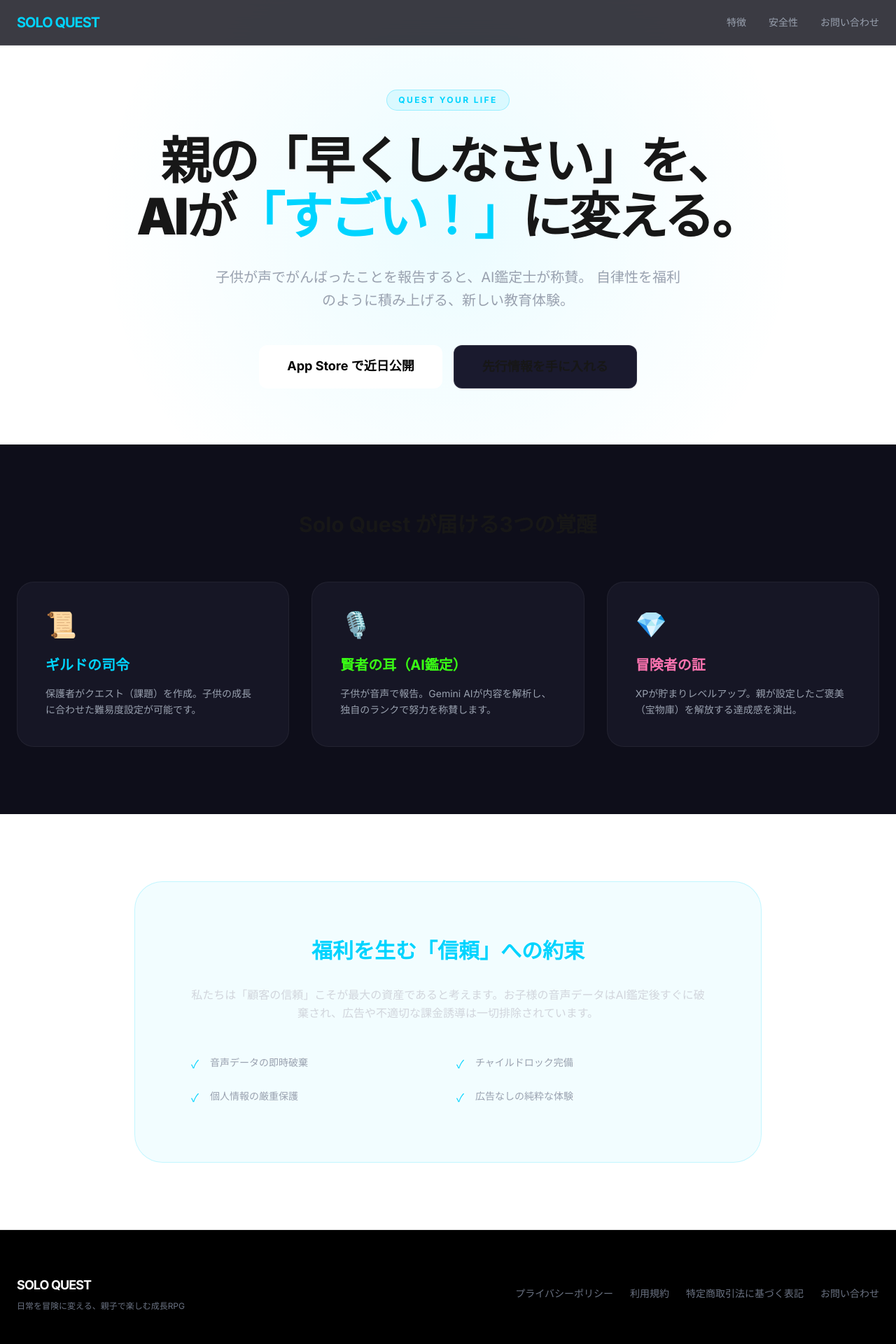
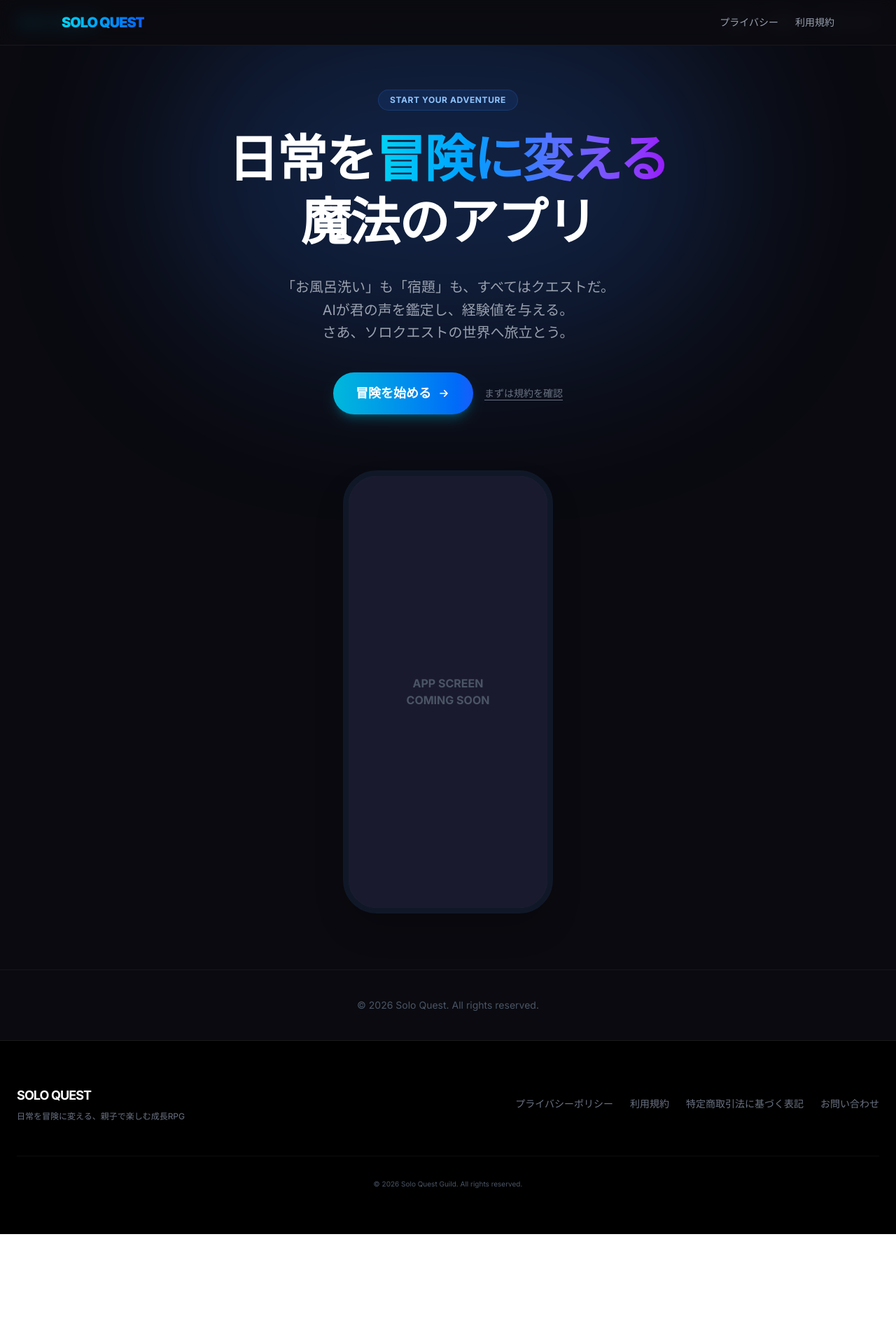
Before and after one commit to kimu0223/solo-quest-lp, a Next.js app: page / in a window 1280 px wide. Shown: the top 1920 px of the page at 70% size. After the commit the page ends 1763 px from the top, so only its background shows below. Built offline with nearby package versions, Linux system fonts and the light colour scheme.

Commit message:
Update hero section with RPG style design

```diff
--- a/app/page.tsx
+++ b/app/page.tsx
@@ -1,87 +1,74 @@
-import Link from "next/link";
+import Link from 'next/link';
 
 export default function Home() {
   return (
-    <main>
-      {/* ヒーローセクション */}
-      <section className="relative pt-32 pb-20 px-6 overflow-hidden">
-        <div className="absolute top-0 left-1/2 -translate-x-1/2 w-full h-full bg-[radial-gradient(circle_at_center,rgba(0,212,255,0.08)_0%,transparent_70%)] pointer-events-none" />
+    <div className="min-h-screen bg-[#0a0a10] text-white overflow-hidden selection:bg-cyan-500/30">
 
-        <div className="max-w-5xl mx-auto text-center relative z-10">
-          <div className="inline-block px-4 py-1.5 mb-8 rounded-full border border-[#00D4FF]/30 bg-[#00D4FF]/10 text-[#00D4FF] text-xs font-bold tracking-[0.2em] uppercase">
-            Quest Your Life
+      {/* --- ヘッダー（ナビゲーション） --- */}
+      <header className="fixed top-0 w-full z-50 border-b border-white/5 bg-[#0a0a10]/80 backdrop-blur-md">
+        <div className="max-w-6xl mx-auto px-6 h-16 flex items-center justify-between">
+          <div className="text-xl font-black tracking-tighter bg-gradient-to-r from-cyan-400 to-blue-600 bg-clip-text text-transparent">
+            SOLO QUEST
           </div>
-          <h2 className="text-5xl md:text-7xl font-black mb-8 leading-[1.1] tracking-tighter">
-            親の「早くしなさい」を、<br />
-            AIが<span className="text-[#00D4FF]">「すごい！」</span>に変える。
-          </h2>
-          <p className="text-gray-400 text-lg md:text-xl mb-12 max-w-2xl mx-auto leading-relaxed">
-            子供が声でがんばったことを報告すると、AI鑑定士が称賛。
-            自律性を福利のように積み上げる、新しい教育体験。
+          <nav className="hidden md:flex gap-6 text-sm font-medium text-gray-400">
+            <Link href="/privacy" className="hover:text-cyan-400 transition-colors">プライバシー</Link>
+            <Link href="/terms" className="hover:text-cyan-400 transition-colors">利用規約</Link>
+          </nav>
+        </div>
+      </header>
+
+      {/* --- ヒーローセクション（メインビジュアル） --- */}
+      <main className="pt-32 pb-20 px-6 relative">
+        {/* 背景の装飾（オーラ） */}
+        <div className="absolute top-0 left-1/2 -translate-x-1/2 w-[800px] h-[500px] bg-blue-500/20 blur-[120px] rounded-full pointer-events-none" />
+
+        <div className="max-w-4xl mx-auto text-center relative z-10">
+
+          {/* キャッチコピー */}
+          <div className="inline-block mb-6 px-4 py-1.5 rounded-full bg-blue-500/10 border border-blue-500/20 text-blue-300 text-xs font-bold tracking-wider uppercase">
+            Start Your Adventure
+          </div>
+
+          <h1 className="text-5xl md:text-7xl font-black tracking-tight mb-8 leading-tight">
+            日常を<br className="md:hidden" />
+            <span className="text-transparent bg-clip-text bg-gradient-to-r from-cyan-400 via-blue-500 to-purple-600">冒険に変える</span>
+            <br />魔法のアプリ
+          </h1>
+
+          <p className="text-gray-400 text-lg md:text-xl mb-10 max-w-2xl mx-auto leading-relaxed">
+            「お風呂洗い」も「宿題」も、すべてはクエストだ。<br />
+            AIが君の声を鑑定し、経験値を与える。<br />
+            さあ、ソロクエストの世界へ旅立とう。
           </p>
 
-          <div className="flex flex-col sm:flex-row justify-center gap-4">
-            <span className="bg-white text-black px-10 py-4 rounded-xl font-bold text-lg shadow-xl shadow-white/5 cursor-default">
-              App Store で近日公開
-            </span>
-            <Link href="/contact" className="bg-[#1A1A2E] border border-white/10 px-10 py-4 rounded-xl font-bold text-lg hover:bg-white/5 transition">
-              先行情報を手に入れる
+          {/* CTAボタン（アクション） */}
+          <div className="flex flex-col sm:flex-row gap-4 justify-center items-center">
+            <button className="group relative px-8 py-4 bg-gradient-to-r from-cyan-500 to-blue-600 rounded-full font-bold text-lg shadow-lg shadow-cyan-500/25 hover:shadow-cyan-500/40 transition-all hover:scale-105 active:scale-95">
+              <span className="relative z-10 flex items-center gap-2">
+                冒険を始める
+                <svg className="w-5 h-5 group-hover:translate-x-1 transition-transform" fill="none" stroke="currentColor" viewBox="0 0 24 24"><path strokeLinecap="round" strokeLinejoin="round" strokeWidth={2} d="M13 7l5 5m0 0l-5 5m5-5H6" /></svg>
+              </span>
+            </button>
+            <Link href="/terms" className="text-sm text-gray-500 hover:text-gray-300 underline underline-offset-4">
+              まずは規約を確認
             </Link>
           </div>
+
+          {/* スマホ画面風のプレビュー（仮） */}
+          <div className="mt-20 relative mx-auto w-full max-w-[300px] aspect-[9/19] bg-gray-800 rounded-[3rem] border-8 border-gray-900 shadow-2xl overflow-hidden">
+             <div className="absolute inset-0 flex items-center justify-center text-gray-600 font-bold bg-[#1a1a2e]">
+                APP SCREEN<br />COMING SOON
+             </div>
+          </div>
+
         </div>
-      </section>
+      </main>
 
-      {/* 3つの特徴セクション */}
-      <section id="features" className="py-24 px-6 bg-[#0E0E1A]">
-        <div className="max-w-7xl mx-auto">
-          <h3 className="text-center text-3xl font-bold mb-16">Solo Quest が届ける3つの覚醒</h3>
-          <div className="grid md:grid-cols-3 gap-8">
-            <div className="p-10 rounded-3xl bg-[#161625] border border-white/5">
-              <div className="text-4xl mb-6">📜</div>
-              <h4 className="text-xl font-bold mb-4 text-[#00D4FF]">ギルドの司令</h4>
-              <p className="text-gray-400 text-sm leading-relaxed">保護者がクエスト（課題）を作成。子供の成長に合わせた難易度設定が可能です。</p>
-            </div>
-            <div className="p-10 rounded-3xl bg-[#161625] border border-white/5">
-              <div className="text-4xl mb-6">🎙️</div>
-              <h4 className="text-xl font-bold mb-4 text-[#39FF14]">賢者の耳（AI鑑定）</h4>
-              <p className="text-gray-400 text-sm leading-relaxed">子供が音声で報告。Gemini AIが内容を解析し、独自のランクで努力を称賛します。</p>
-            </div>
-            <div className="p-10 rounded-3xl bg-[#161625] border border-white/5">
-              <div className="text-4xl mb-6">💎</div>
-              <h4 className="text-xl font-bold mb-4 text-[#FF74B1]">冒険者の証</h4>
-              <p className="text-gray-400 text-sm leading-relaxed">XPが貯まりレベルアップ。親が設定したご褒美（宝物庫）を解放する達成感を演出。</p>
-            </div>
-          </div>
-        </div>
-      </section>
+      {/* --- フッター --- */}
+      <footer className="border-t border-white/5 py-10 text-center text-gray-600 text-sm">
+        <p>&copy; 2026 Solo Quest. All rights reserved.</p>
+      </footer>
 
-      {/* 信頼（セキュリティ）セクション */}
-      <section className="py-24 px-6">
-        <div className="max-w-4xl mx-auto text-center border border-[#00D4FF]/20 bg-[#00D4FF]/5 rounded-[2.5rem] p-12 md:p-20">
-          <h3 className="text-2xl md:text-3xl font-bold mb-8 text-[#00D4FF]">福利を生む「信頼」への約束</h3>
-          <p className="text-gray-300 mb-12 leading-relaxed">
-            私たちは「顧客の信頼」こそが最大の資産であると考えます。お子様の音声データはAI鑑定後すぐに破棄され、広告や不適切な課金誘導は一切排除されています。
-          </p>
-          <div className="grid sm:grid-cols-2 gap-6 text-left">
-            <div className="flex gap-4">
-              <div className="text-[#00D4FF]">✓</div>
-              <div className="text-sm text-gray-400 font-medium">音声データの即時破棄</div>
-            </div>
-            <div className="flex gap-4">
-              <div className="text-[#00D4FF]">✓</div>
-              <div className="text-sm text-gray-400 font-medium">チャイルドロック完備</div>
-            </div>
-            <div className="flex gap-4">
-              <div className="text-[#00D4FF]">✓</div>
-              <div className="text-sm text-gray-400 font-medium">個人情報の厳重保護</div>
-            </div>
-            <div className="flex gap-4">
-              <div className="text-[#00D4FF]">✓</div>
-              <div className="text-sm text-gray-400 font-medium">広告なしの純粋な体験</div>
-            </div>
-          </div>
-        </div>
-      </section>
-    </main>
+    </div>
   );
 }
```
